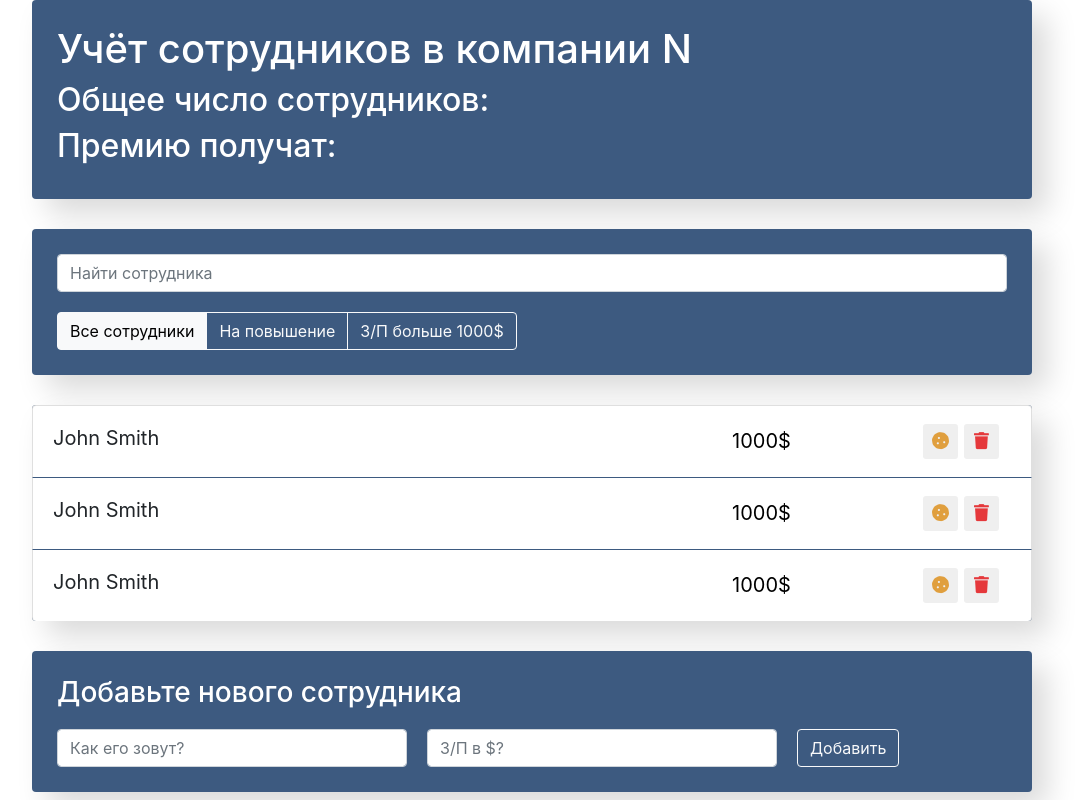
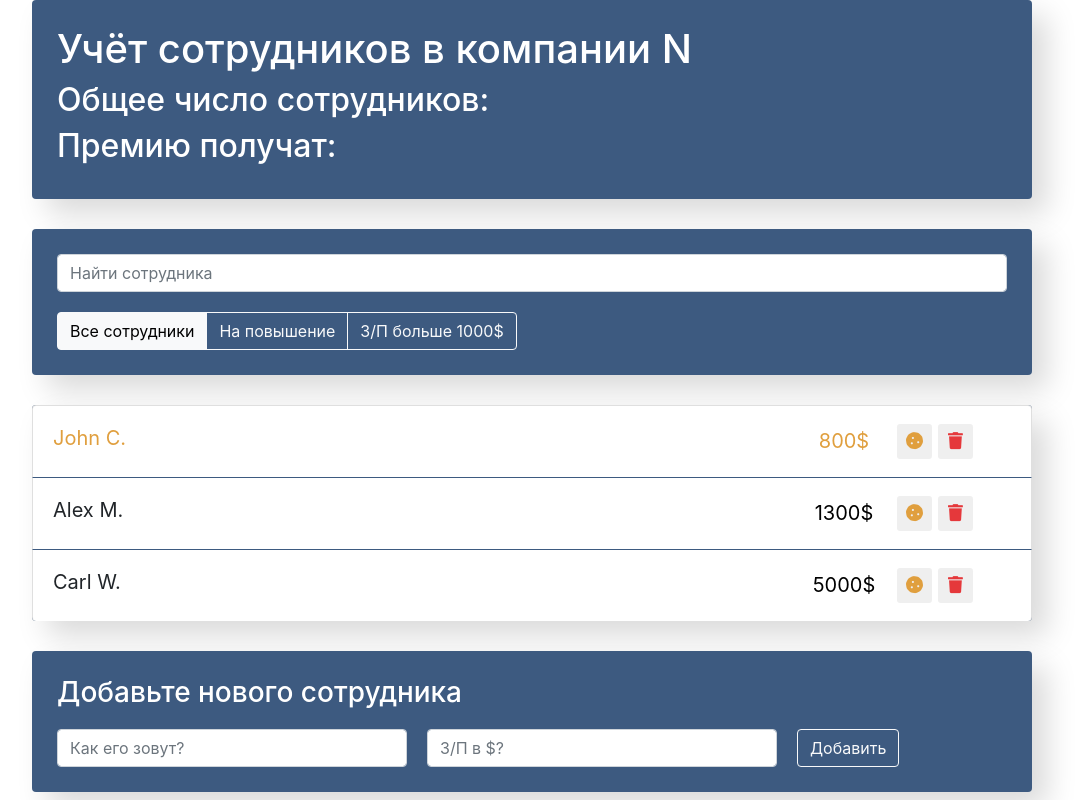
Before and after one commit to ArtificialMan3000/udemy-react-basic, a React (Create React App) app: page / in a window 1280 px wide. Shown: the whole page, without its empty margins (108-1192 px from the left). Built offline with nearby package versions, Linux system fonts and the light colour scheme.

Commit message:
Transfer from CodeSandbox to Stackblitz

```diff
--- a/src/components/app/app.jsx
+++ b/src/components/app/app.jsx
@@ -7,6 +7,24 @@ import { EmployeesAddForm } from '../employees-add-form/employees-add-form';
 import { EmployeesList } from '../employees-list/employees-list';
 
 export function App() {
+  const data = [
+    {
+      name: 'John C.',
+      salary: 800,
+      increase: true
+    },
+    {
+      name: 'Alex M.',
+      salary: 1300,
+      increase: false
+    },
+    {
+      name: 'Carl W.',
+      salary: 5000,
+      increase: false
+    }
+  ];
+
   return (
     <div className="app">
       <AppInfo />
@@ -14,7 +32,7 @@ export function App() {
         <SearchPanel />
         <AppFilter />
       </div>
-      <EmployeesList />
+      <EmployeesList employeesData={data} />
       <EmployeesAddForm />
     </div>
   );
--- a/src/components/employees-list-item/employees-list-item.css
+++ b/src/components/employees-list-item/employees-list-item.css
@@ -11,7 +11,8 @@
   line-height: 35px;
   font-size: 20px;
   cursor: pointer;
-  min-width: 550px;
+  /* min-width: 150px; */
+  flex-grow: 1;
 }
 
 .list-group-item input {
@@ -19,6 +20,7 @@
   font-size: 20px;
   text-align: center;
   border: 0;
+  max-width: 100px;
 }
 
 .list-group-item button {
--- a/src/components/employees-list-item/employees-list-item.jsx
+++ b/src/components/employees-list-item/employees-list-item.jsx
@@ -1,20 +1,37 @@
 import './employees-list-item.css';
 
-export const EmployeesListItem = () => {
+export const EmployeesListItem = ({
+  name,
+  salary,
+  increase
+}) => {
+  let liClassNames =
+    'list-group-item d-flex justify-content-between';
+  if (increase) {
+    liClassNames += ' increase';
+  }
   return (
-    <li className="list-group-item d-flex justify-content-between">
-      <span className="list-group-item-label">John Smith</span>
+    <li className={liClassNames}>
+      <span className="list-group-item-label">
+        {name}
+      </span>
       <input
         type="text"
         className="list-group-item-input"
-        defaultValue="1000$"
+        defaultValue={salary + '$'}
       />
       <div className="d-flex justify-content-center align-items-center">
-        <button type="button" className="btn-cookie btn-sm ">
+        <button
+          type="button"
+          className="btn-cookie btn-sm "
+        >
           <i className="fas fa-cookie"></i>
         </button>
 
-        <button type="button" className="btn-trash btn-sm ">
+        <button
+          type="button"
+          className="btn-trash btn-sm "
+        >
           <i className="fas fa-trash"></i>
         </button>
         <i className="fas fa-star"></i>
--- a/src/components/employees-list/employees-list.jsx
+++ b/src/components/employees-list/employees-list.jsx
@@ -1,12 +1,22 @@
 import './employees-list.css';
 import { EmployeesListItem } from '../employees-list-item/employees-list-item';
 
-export const EmployeesList = () => {
+export const EmployeesList = ({
+  employeesData
+}) => {
+  const employeesListItems = employeesData.map(
+    (employeeData) => {
+      return (
+        <EmployeesListItem
+          key={employeeData.name}
+          {...employeeData}
+        />
+      );
+    }
+  );
   return (
     <ul className="app-list list-group">
-      <EmployeesListItem />
-      <EmployeesListItem />
-      <EmployeesListItem />
+      {employeesListItems}
     </ul>
   );
 };
```
Also changed, not shown: package.json (+3 -14 lines), 1 other file (tests, documents, lock files or other folders).
